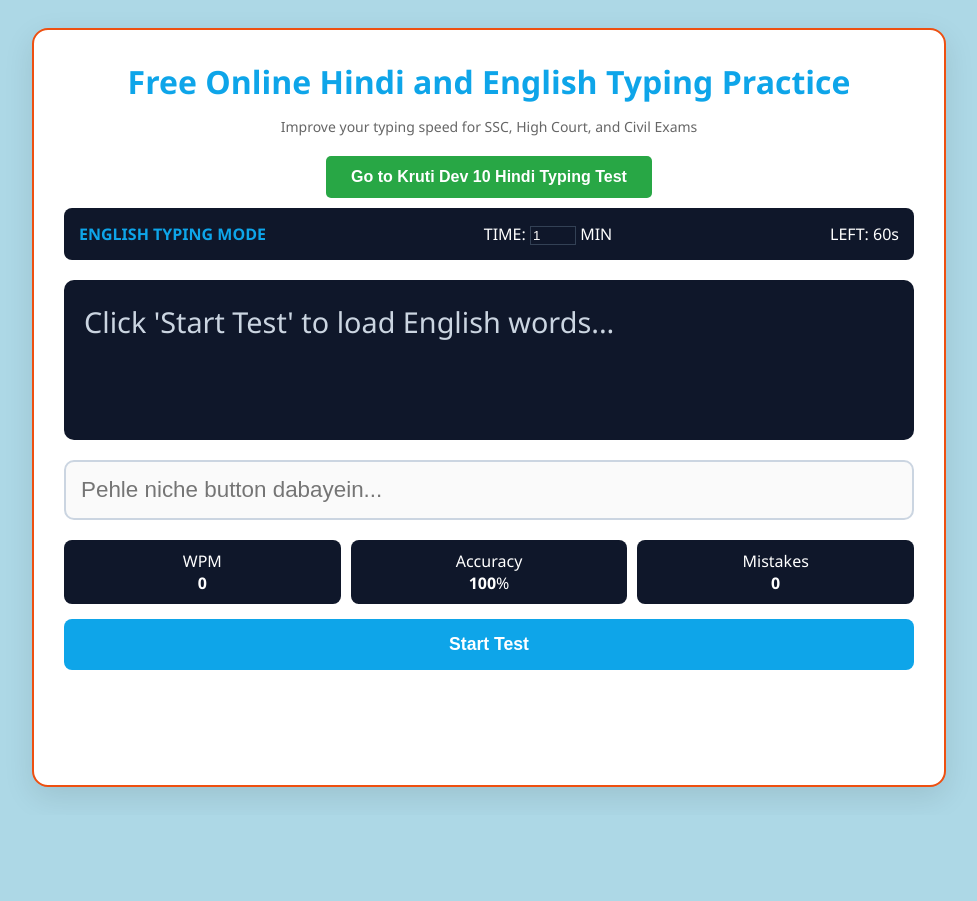
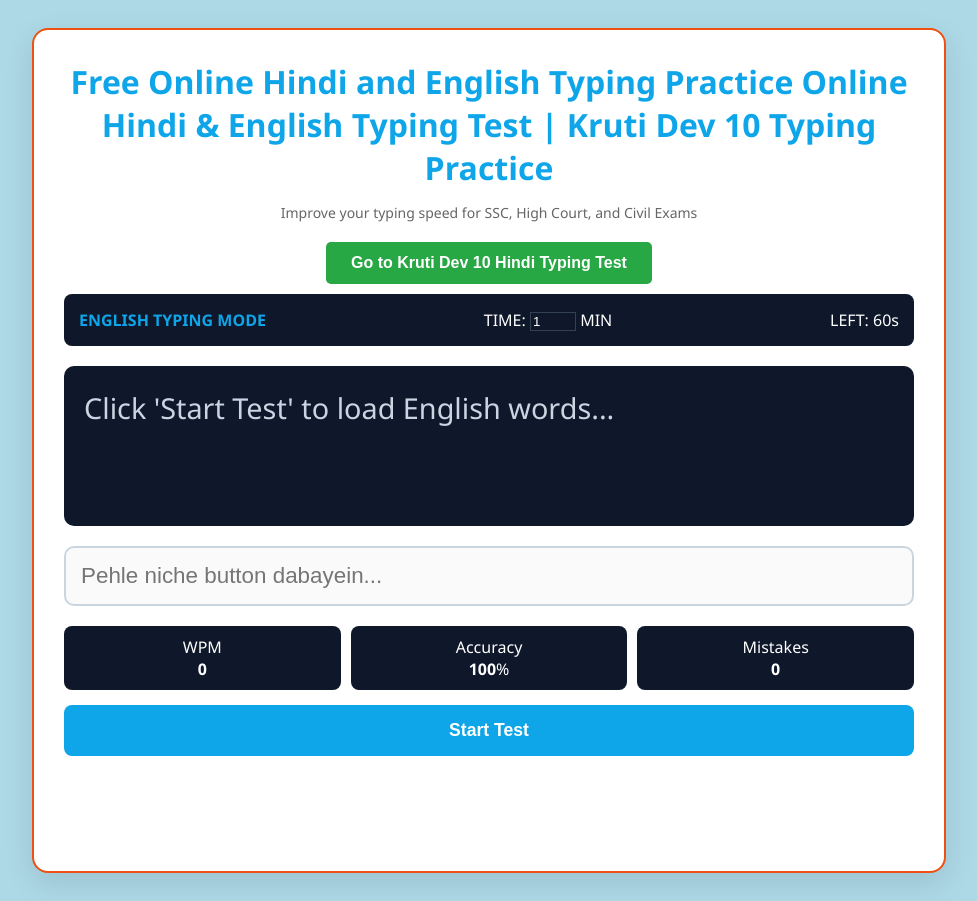
Before and after one commit to anishyadav2044-cmyk/type-master-, a plain HTML site: page index.html in a window 1280 px wide. Shown: the whole page, without its empty margins (151-1128 px from the left). Before the commit the page ends 815 px from the top, so only its background shows below. Drawn offline with Linux system fonts and the light colour scheme.

Commit message:
Change title and header text in index.html
Updated the title and improved the header text for clarity.

```diff
--- a/index.html
+++ b/index.html
@@ -4,7 +4,7 @@
     <meta name="viewport" content="width=device-width, initial-scale=1.0">
     <meta name="google-site-verification" content="_jILQK5_oNjz5aSJQ0YR_jq_bmepo3OEU8Vs6Y0pZgY" />
 
-    <title>Online Hindi & English Typing Test | Kruti Dev 10 Typing Practice</title>
+    <title>Anish type master</title>
     <meta name="description" content="Free Online Hindi and English typing test. Practice Kruti Dev 10 Hindi typing and English typing to improve speed and accuracy. Best for SSC, Railway, and State Govt exams.">
     <meta name="keywords" content="Hindi typing test, English typing test, Kruti Dev 10 typing practice, free online typing test, typing speed test, Hindi English typing practice, WPM calculator, typing master pro online">
     <meta name="author" content="Typing Master Pro">
@@ -39,7 +39,7 @@
 
 <div class="container">
     <header style="text-align: center; margin-bottom: 20px;">
-        <h1 style="color: var(--primary); margin:0;">Free Online Hindi and English Typing Practice</h1>
+        <h1 style="color: var(--primary); margin:0;">Free Online Hindi and English Typing Practice Online Hindi & English Typing Test | Kruti Dev 10 Typing Practice</h1>
         <p style="color: #666; font-size: 14px;">Improve your typing speed for SSC, High Court, and Civil Exams</p>
     </header>
 
```
